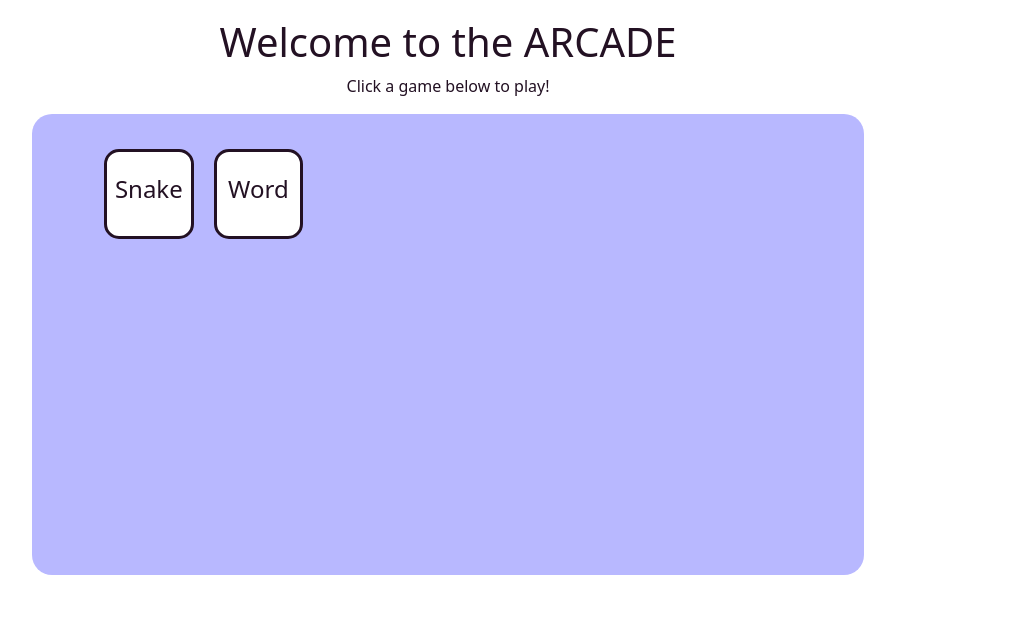
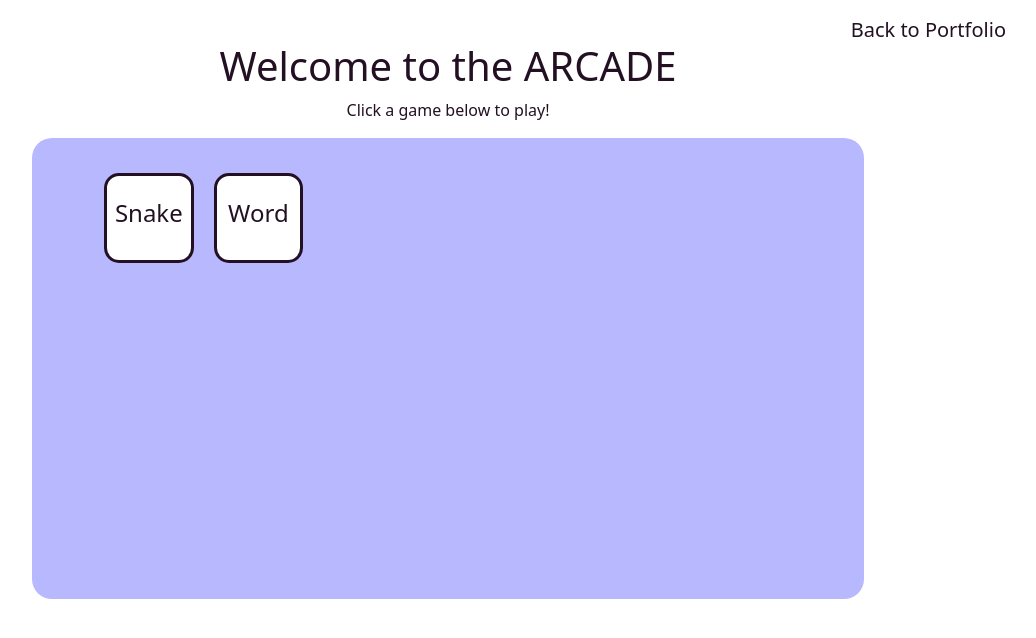
Before and after one commit to ErikaWallace12/ErikaWallace12.github.io, a plain HTML site: page Arcade/index.html in a window 1280 px wide. Shown: the whole page, without its empty margins (192-1228 px from the left). Drawn offline with Linux system fonts and the light colour scheme.

Commit message:
Add Back to Portfolio Link

```diff
--- a/Arcade/index.html
+++ b/Arcade/index.html
@@ -9,6 +9,9 @@
 </head>
 <body>
     <div class="container heading">
+	<h5 style="text-align: right; margin-bottom: 0;">
+            <a href="/index.html">Back to Portfolio</a>
+        </h5>
         <h1>Welcome to the ARCADE</h1>
         <p>Click a game below to play!</p>
     </div>
```
